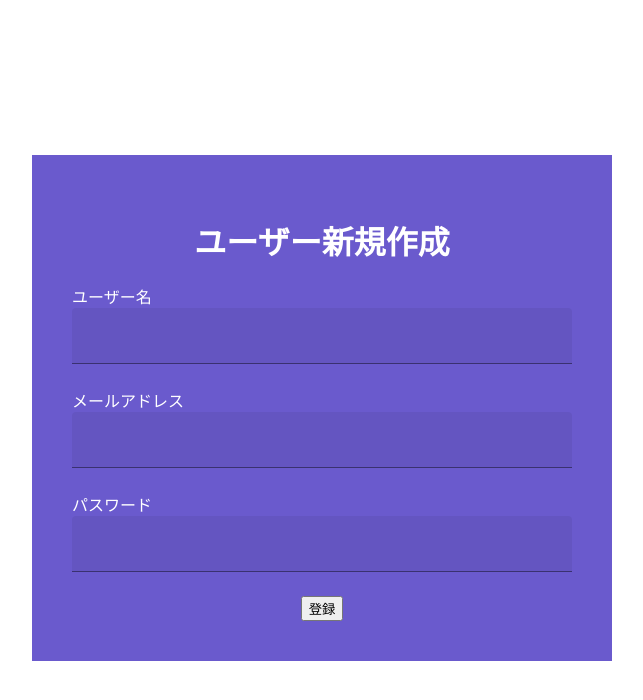
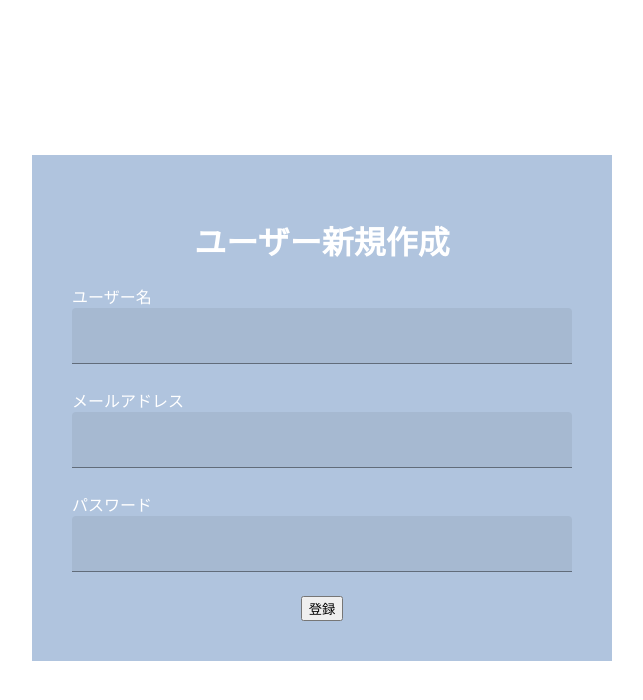
Before and after one commit to nakaryo716/missions-app, a Next.js app: page /signup in a window 1280 px wide. Shown: the top 700 px of the page, without its empty margins (318-961 px from the left). Built offline with nearby package versions, Linux system fonts and the light colour scheme.

Commit message:
[fix]fix backGround color

```diff
--- a/src/components/SignUp.tsx
+++ b/src/components/SignUp.tsx
@@ -19,7 +19,7 @@ export default function SignUp(props: SignUpProps) {
 
   return(
     <>
-      <Box sx={{width: "80%", maxWidth: 500, padding: 5, backgroundColor: "#6a5acd", color: "white"}}>
+      <Box sx={{width: "80%", maxWidth: 500, padding: 5, backgroundColor: "#b0c4de", color: "white"}}>
         <Box sx={{display: "flex", justifyContent: "center"}}>
           <h1>ユーザー新規作成</h1>
         </Box>
```
